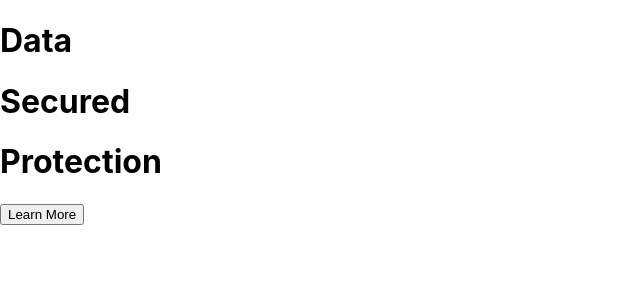
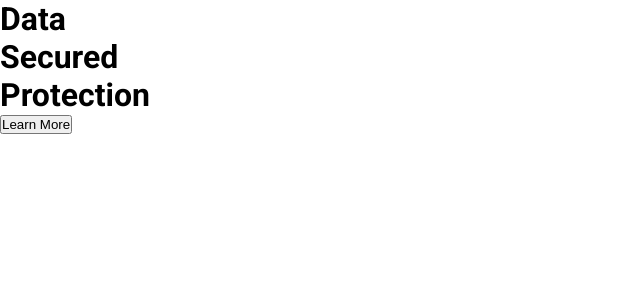
Before and after one commit to MardonovD/counter-redux-conntect, a React (Create React App) app: page / in a window 1280 px wide. Shown: the top 300 px of the page, without its empty margins (0-640 px from the left). Built offline with nearby package versions, Linux system fonts and the light colour scheme.

Commit message:
see website

```diff
--- a/src/index.css
+++ b/src/index.css
@@ -8,11 +8,16 @@ span {
   color: var(--primary-color);
 }
 
+* {
+  box-sizing: border-box;
+  margin: 0;
+  padding: 0;
+}
+
 body {
   margin: 0;
-  font-family: -apple-system, BlinkMacSystemFont, "Segoe UI", "Roboto", "Oxygen",
-    "Ubuntu", "Cantarell", "Fira Sans", "Droid Sans", "Helvetica Neue",
-    sans-serif;
+  font-family: "Roboto", "Segoe UI", "Roboto", "Oxygen", "Ubuntu", "Cantarell",
+    "Fira Sans", "Droid Sans", "Helvetica Neue", sans-serif;
   -webkit-font-smoothing: antialiased;
   -moz-osx-font-smoothing: grayscale;
 }
```
